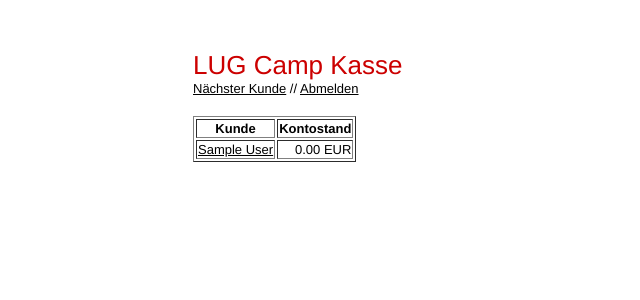
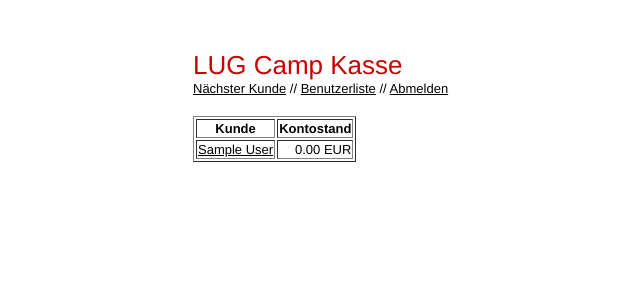
Before and after one commit to jokey2k/lugcampkasse, a Flask app: page /stats/accounts in a window 1280 px wide. Shown: the top 300 px of the page, without its empty margins (47-687 px from the left). Run offline with Flask 2, Linux system fonts and the light colour scheme; the visitor is signed in with stand-in values (Sample User, id 1); data comes from the database, SQL or seed files in the repository; data that the repository does not hold is empty; parts of the project's set-up code (start-up, migrations or seed data) failed here and were passed over.

Commit message:
link user list in layout, it’s there anyway when you are cashier

```diff
--- a/templates/layout.html
+++ b/templates/layout.html
@@ -13,6 +13,7 @@
     {% endif %}
     {% if g.cashier %}
     <li><a href="{{ url_for('nextcustomer') }}">Nächster Kunde</a>
+    <li><a href="{{ url_for('account_list') }}">Benutzerliste</a>
     {% if g.cashier and user %}
     <li><a href="{{ url_for('new_bill', code=user.code) }}">Neue Rechnung</a>
     <li><a href="{{ url_for('redeem_voucher', code=user.code) }}">Gutschein einlösen</a>
```
